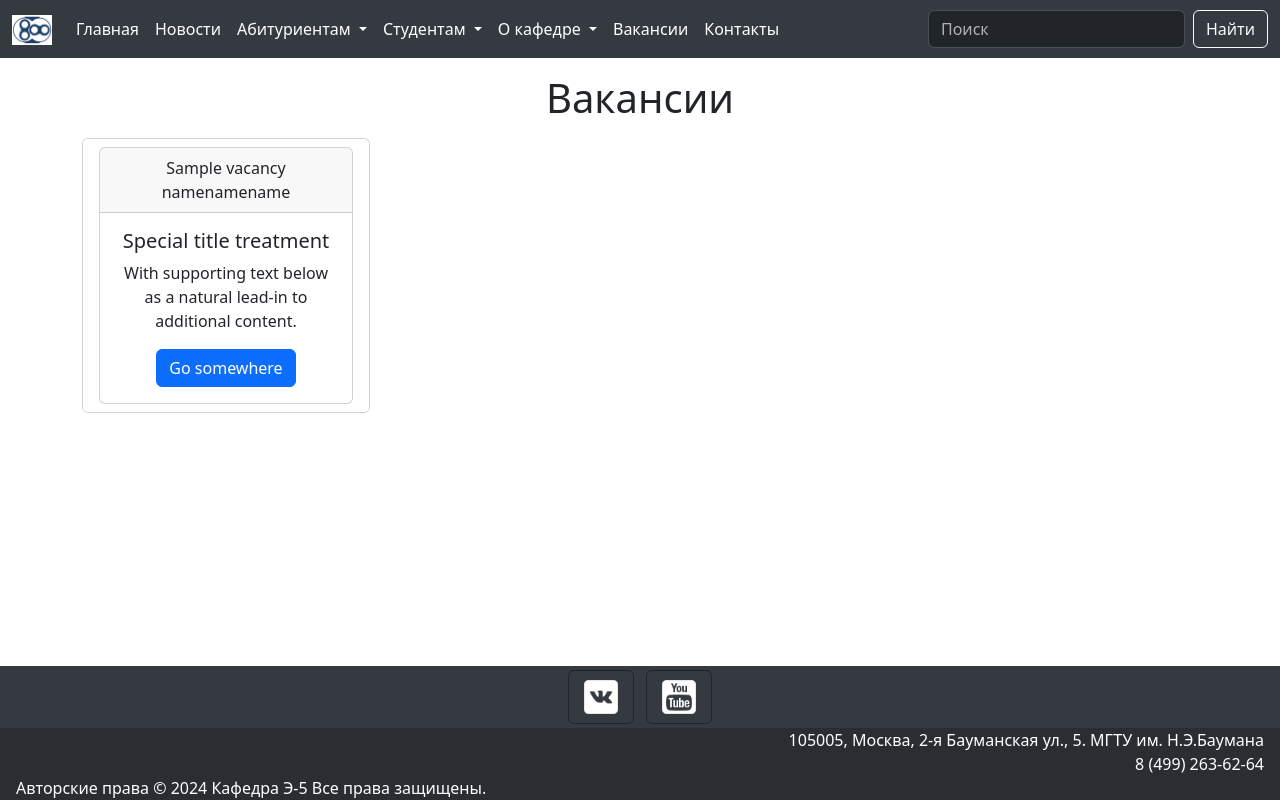
After one commit to pendelbus555/e5-project, a Django app: page /site/vacancy/ in a window 1280 px wide. The commit adds this page. Run offline with Django 5.2, Linux system fonts and the light colour scheme; tables that the repository leaves empty hold one stand-in row (values such as "Sample post"); parts of the project's set-up code (start-up, migrations or seed data) failed here and were passed over; some libraries are stand-ins or nearby versions.

```diff
--- a/e5_site/e5_app/admin.py
+++ b/e5_site/e5_app/admin.py
@@ -60,6 +60,7 @@ class VacancyComponentInline(admin.TabularInline):
 class VacancyAdmin(admin.ModelAdmin):
     list_display = ('name',)
     inlines = [VacancyComponentInline]
+    prepopulated_fields = {"slug_url": ["name"]}
 
 
 admin.site.register(VComponent)
--- a/e5_site/e5_app/models.py
+++ b/e5_site/e5_app/models.py
@@ -100,6 +100,7 @@ class Vacancy(Common):
     salary = models.CharField(null=True, blank=True, max_length=100, verbose_name='Заработная плата')
     experience = models.CharField(null=True, blank=True, max_length=100, verbose_name='Опыт работы')
     schedule = models.CharField(null=True, blank=True, max_length=100, verbose_name='График труда')
+    slug_url = models.SlugField(unique=True, verbose_name='Ссылка')
     components = models.ManyToManyField(VComponent, through='VacancyComponent',
                                         through_fields=('vacancy', 'component',))
 
--- a/e5_site/e5_app/templates/e5_app/base.html
+++ b/e5_site/e5_app/templates/e5_app/base.html
@@ -78,7 +78,7 @@
                             </ul>
                         </li>
                         <li class="nav-item">
-                            <a class="nav-link active" aria-current="page" href="#">Вакансии</a>
+                            <a class="nav-link active" aria-current="page" href="{% url 'vacancy' %}">Вакансии</a>
                         </li>
                         <li class="nav-item">
                             <a class="nav-link active" aria-current="page" href="{% url 'contacts' %}">Контакты</a>
--- /dev/null
+++ b/e5_site/e5_app/templates/e5_app/vacancy.html
@@ -0,0 +1,33 @@
+{% extends './base.html' %}
+
+{% block head %}
+
+{% load static %}
+
+{% endblock %}
+
+{% block title %}Вакансии - Кафедра Э-5{% endblock %}
+
+{% block content %}
+<div class="container">
+    <h1 class="entry-title text-center my-3">Вакансии</h1>
+    <div class="card" style="width: 18rem;">
+        <ul class="list-group list-group-flush">
+            {% for vacancy in vacancy_list %}
+            <li class="list-group-item">
+                <div class="card text-center">
+                    <div class="card-header">
+                        {{ vacancy.name }} namenamename
+                    </div>
+                    <div class="card-body">
+                        <h5 class="card-title">Special title treatment</h5>
+                        <p class="card-text">With supporting text below as a natural lead-in to additional content.</p>
+                        <a href="#" class="btn btn-primary">Go somewhere</a>
+                    </div>
+                </div>
+            </li>
+            {% endfor %}
+        </ul>
+    </div>
+</div>
+{% endblock %}
--- a/e5_site/e5_app/urls.py
+++ b/e5_site/e5_app/urls.py
@@ -15,4 +15,6 @@ urlpatterns = [
     path('contacts/', views.ContactsView.as_view(), name='contacts'),
     path('employees/', views.EmployeesListView.as_view(), name='employees'),
     path('works/', views.WorkListView.as_view(), name='works'),
+    path('vacancy/', views.VacancyListView.as_view(), name='vacancy'),
+    path('vacancy/<slug:slug>/', views.VacancyDetailView.as_view(), name='vacancy_single'),
 ]
--- a/e5_site/e5_app/views.py
+++ b/e5_site/e5_app/views.py
@@ -1,11 +1,11 @@
 from django.http import JsonResponse
 from django.shortcuts import render, redirect
-from .models import News, Rubric, Employee, Work
+from .models import News, Rubric, Employee, Work, Vacancy
 import math
 from .forms import NewsFilterForm
 from django.db.models import Min, Max
 import calendar
-from django.views.generic import ListView
+from django.views.generic import ListView, DetailView
 from django.views.generic.base import TemplateView
 from django.templatetags.static import static
 
@@ -147,3 +147,14 @@ class WorkListView(ListView):
     model = Work
     context_object_name = 'work_list'
     template_name = 'e5_app/works.html'
+
+
+class VacancyListView(ListView):
+    model = Vacancy
+    context_object_name = 'vacancy_list'
+    template_name = 'e5_app/vacancy.html'
+
+
+class VacancyDetailView(DetailView):
+    model = Vacancy
+    context_object_name = 'vacancy'
```
Also changed, not shown: e5_site/e5_app/templates/e5_app/vacancy_single.html (added, +15 -0 lines), e5_site/e5_app/migrations/0044_vacancy_slug_url.py (added), 1 other file.
